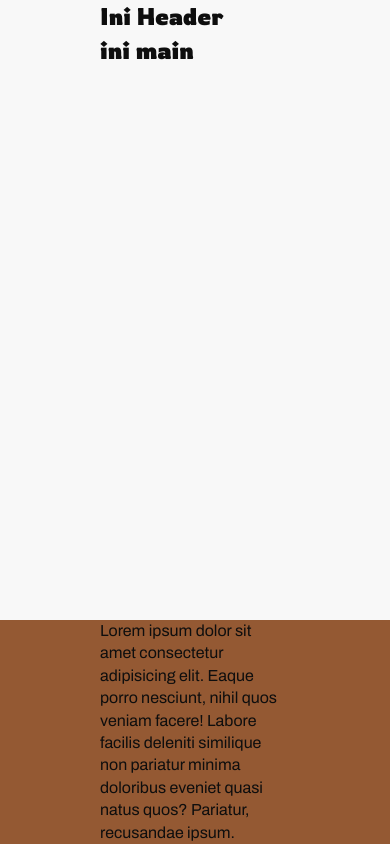
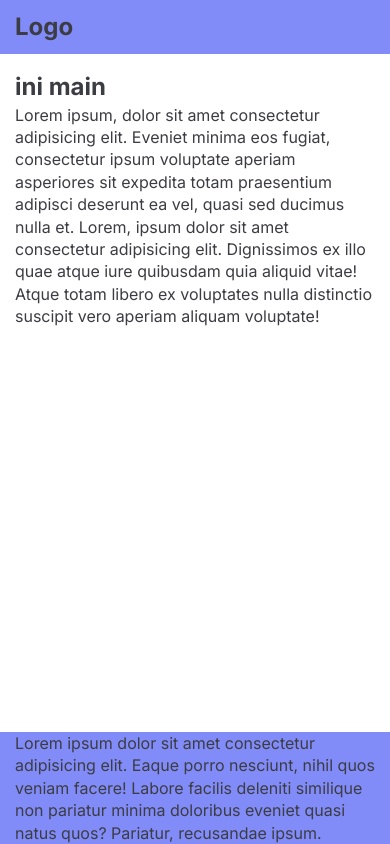
Before and after one commit to iyansanjaya/default-html-template, a plain HTML site: page index.html in a window 390 px wide. Drawn offline with Linux system fonts and the light colour scheme.

Commit message:
update header and responsive

```diff
--- a/css/style.css
+++ b/css/style.css
@@ -1,15 +1,15 @@
 :root {
-    --color-black: #0E0E0E;
-    --color-gray: #AEAEAE;
-    --color-light-gray: #E6E6E6;
-    --color-white: #F8F8F8;
-    --color-brown: #945933;
-    --color-light-brown: #DFB783;
-    --color-yellow: #FFF275;
+    --color-black: #3C3C43;
+    --color-black-two: #686868;
+    --color-gray: #e7e8ec;
+    --color-light-gray: #f6f6f7;
+    --color-white-two: #f5f5f5;
+    --color-white: #ffffff;
+    --color-blue: #818cf8;
 }
 
 * {
-    font-family: 'Archivo', sans-serif;
+    font-family: "Inter", sans-serif;
     line-height: 140%;
     margin: 0;
     padding: 0;
@@ -21,7 +21,6 @@ html {
 }
 
 body {
-    background-color: var(--color-white);
     position: relative;
     min-height: 100vh;
 }
@@ -31,23 +30,69 @@ body {
     max-width: 1440px;
 }
 
+a {
+    text-decoration: none;
+}
+
 h1, h2, h3, h4, h5, h6 {
-    font-family: 'Rowdies', cursive;
+    font-family: "Inter", sans-serif;
     color: var(--color-black);
 }
 
 p {
-    font-family: 'Archivo', sans-serif;
+    font-family: "Inter", sans-serif;
     color: var(--color-black);
 }
 
 .wrapper {
-    padding-left: 100px;
-    padding-right: 100px;
+    padding: 0 100px;
 }
 
+@media screen and (max-width: 900px) {
+    .wrapper {
+        padding: 0 15px;
+    }
+}
+
+/* HEADER */
+header {
+    background-color: var(--color-blue);
+    padding: 10px 0;
+    position: fixed;
+    width: 100%;
+    overflow: hidden;
+    transition: 0.3s;
+    top: 0;
+    z-index: 99;
+}
+
+header .wrapper {
+    display: flex;
+    align-items: center;
+    justify-content: space-between;
+}
+
+header .wrapper .menu {
+    display: flex;
+    gap: 20px;
+}
+
+@media screen and (max-width: 900px) {
+    header .wrapper .menu {
+        display: none;
+    }
+}
+/* END HEADER */
+
+/* MAIN */
+main {
+    padding-top: 70px;
+    background-color: var(--color-white);
+}
+/* END MAIN */
+
 footer {
-    background-color: var(--color-brown);
+    background-color: var(--color-blue);
     position: absolute;
     bottom: 0;
     left: 0;
--- a/index.html
+++ b/index.html
@@ -11,14 +11,18 @@
     <!-- Font -->
     <link rel="preconnect" href="https://fonts.googleapis.com">
     <link rel="preconnect" href="https://fonts.gstatic.com" crossorigin>
-    <link href="https://fonts.googleapis.com/css2?family=Rowdies:wght@300;400;700&display=swap" rel="stylesheet">
-    <link href="https://fonts.googleapis.com/css2?family=Archivo:ital,wght@0,300;0,400;0,500;0,600;0,700;0,800;0,900;1,300;1,400;1,500;1,600;1,700;1,800;1,900&display=swap" rel="stylesheet">
+    <link href="https://fonts.googleapis.com/css2?family=Inter:wght@100..900&display=swap" rel="stylesheet">
 </head>
 <body>
     <header>
         <div class="webcenter">
             <div class="wrapper">
-                <h2>Ini Header</h2>
+                <h2>Logo</h2>
+                <div class="menu">
+                    <a href="#">Menu 1</a>
+                    <a href="#">Menu 1</a>
+                    <a href="#">Menu 1</a>
+                </div>
             </div>
         </div>
     </header>
@@ -27,6 +31,7 @@
         <div class="webcenter">
             <div class="wrapper">
                 <h2>ini main</h2>
+                <p>Lorem ipsum, dolor sit amet consectetur adipisicing elit. Eveniet minima eos fugiat, consectetur ipsum voluptate aperiam asperiores sit expedita totam praesentium adipisci deserunt ea vel, quasi sed ducimus nulla et. Lorem, ipsum dolor sit amet consectetur adipisicing elit. Dignissimos ex illo quae atque iure quibusdam quia aliquid vitae! Atque totam libero ex voluptates nulla distinctio suscipit vero aperiam aliquam voluptate!</p>
             </div>
         </div>
     </main>
```
